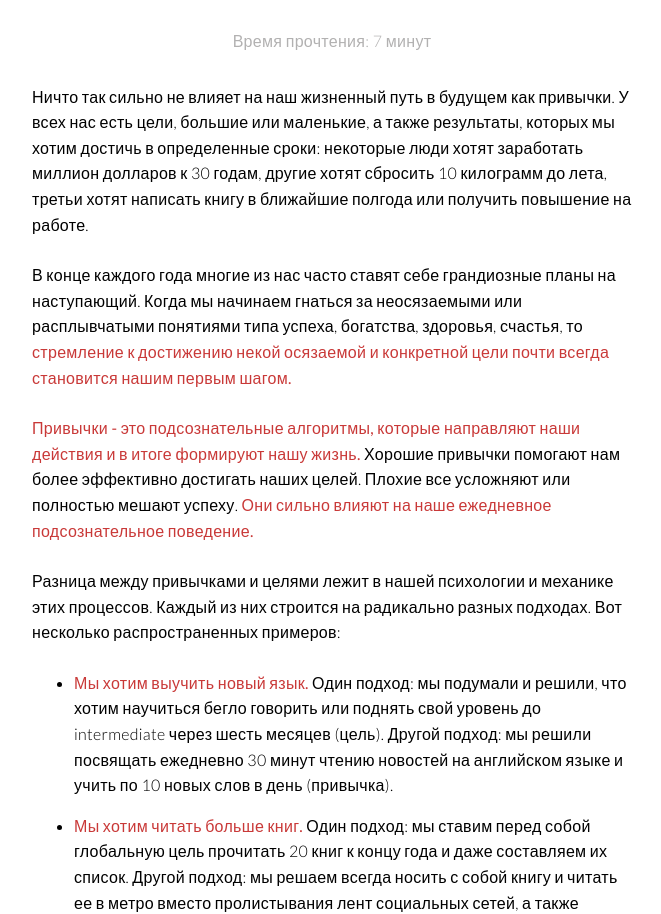
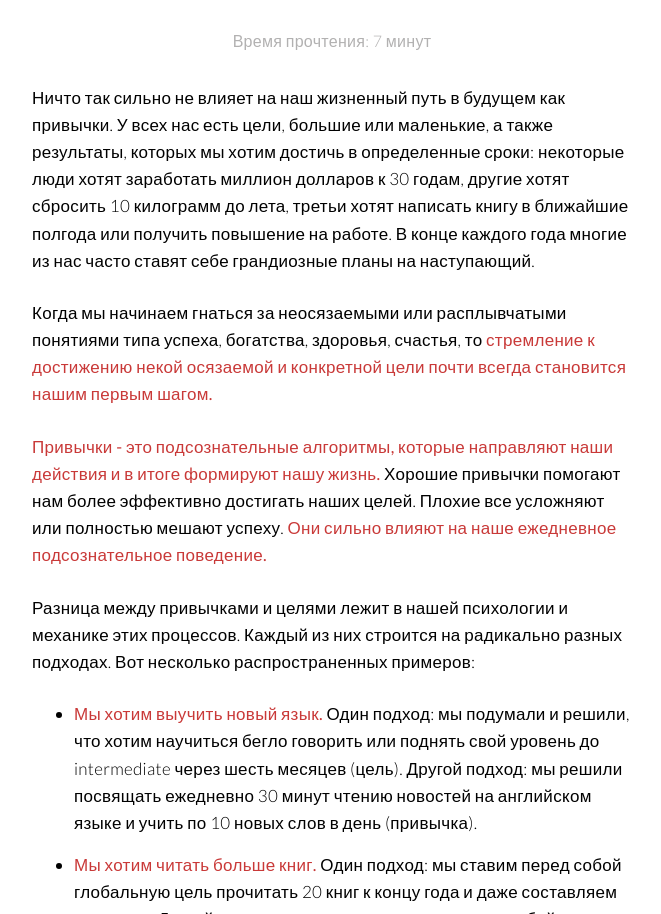
Before and after one commit to aapxx87/kvs, a website: page articles/habits-vs-goals.html in a window 1280 px wide. Shown: the part 198-1112 px from the top of the page, without its empty margins (308-969 px from the left). Drawn offline with nearby package versions, Linux system fonts and the light colour scheme.

Commit message:
upd font-size

```diff
--- a/articles/habits-vs-goals.html
+++ b/articles/habits-vs-goals.html
@@ -74,9 +74,9 @@
 
   <p class="section-article--articleTime">Время прочтения: 7 минут</p>
 
-  <p class="section-article--articleContent">Ничто так сильно не влияет на наш жизненный путь в будущем как привычки. У всех нас есть цели, большие или маленькие, а также результаты, которых мы хотим достичь в определенные сроки: некоторые люди хотят заработать миллион долларов к 30 годам, другие хотят сбросить 10 килограмм до лета, третьи хотят написать книгу в ближайшие полгода или получить повышение на работе.</p>
+  <p class="section-article--articleContent">Ничто так сильно не влияет на наш жизненный путь в будущем как привычки. У всех нас есть цели, большие или маленькие, а также результаты, которых мы хотим достичь в определенные сроки: некоторые люди хотят заработать миллион долларов к 30 годам, другие хотят сбросить 10 килограмм до лета, третьи хотят написать книгу в ближайшие полгода или получить повышение на работе. В конце каждого года многие из нас часто ставят себе грандиозные планы на наступающий.</p>
 
-  <p class="section-article--articleContent">В конце каждого года многие из нас часто ставят себе грандиозные планы на наступающий. Когда мы начинаем гнаться за неосязаемыми или расплывчатыми понятиями типа успеха, богатства, здоровья, счастья, то <span class="section-article---highlight">стремление к достижению некой осязаемой и конкретной цели почти всегда становится нашим первым шагом.</span></p>
+  <p class="section-article--articleContent">Когда мы начинаем гнаться за неосязаемыми или расплывчатыми понятиями типа успеха, богатства, здоровья, счастья, то <span class="section-article---highlight">стремление к достижению некой осязаемой и конкретной цели почти всегда становится нашим первым шагом.</span></p>
 
   <p class="section-article--articleContent"><span class="section-article---highlight">Привычки - это подсознательные алгоритмы, которые направляют наши действия и в итоге формируют нашу жизнь.</span> Хорошие привычки помогают нам более эффективно достигать наших целей. Плохие все усложняют или полностью мешают успеху. <span class="section-article---highlight">Они сильно влияют на наше ежедневное подсознательное поведение.</span></p>
 
--- a/sass/base/_typography.scss
+++ b/sass/base/_typography.scss
@@ -60,7 +60,7 @@
       line-height: 1.6;
       letter-spacing: 0.3px;
       font-weight: 300;
-      font-size: 16px;
+      font-size: 17px;
       margin-bottom: 25px;
       text-align: left;
     }
@@ -143,7 +143,7 @@
     line-height: 1.6;
     letter-spacing: 0.3px;
     font-weight: 300;
-    font-size: 16px;
+    font-size: 17px;
     margin-bottom: 25px;
   }
 
@@ -161,7 +161,7 @@
     line-height: 1.6;
     letter-spacing: 0.3px;
     font-weight: 400;
-    font-size: 16px;
+    font-size: 17px;
     color: #C93938;
   }
 
@@ -170,7 +170,7 @@
     line-height: 1.6;
     letter-spacing: 0.3px;
     font-weight: 300;
-    font-size: 16px;
+    font-size: 17px;
     margin-left: 7%;
     margin-bottom: 25px;
 
```
Also changed, not shown: index.html (+14 -14 lines), style/main.css.
